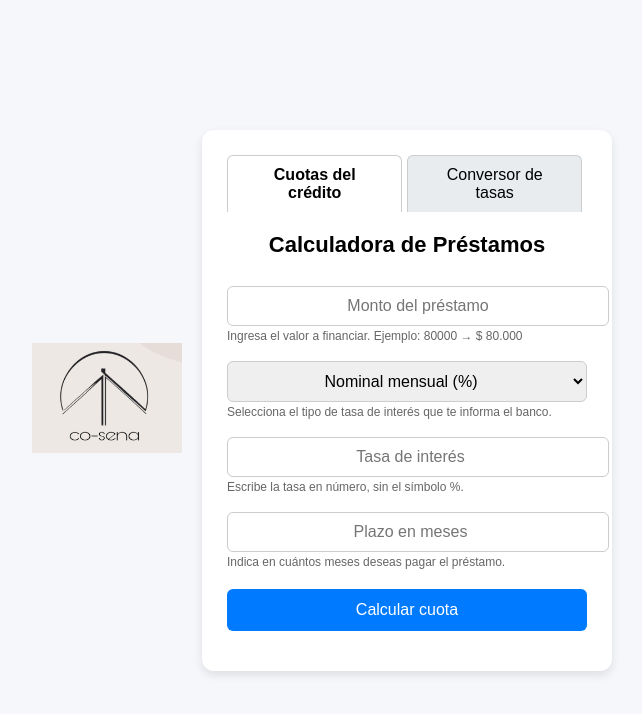
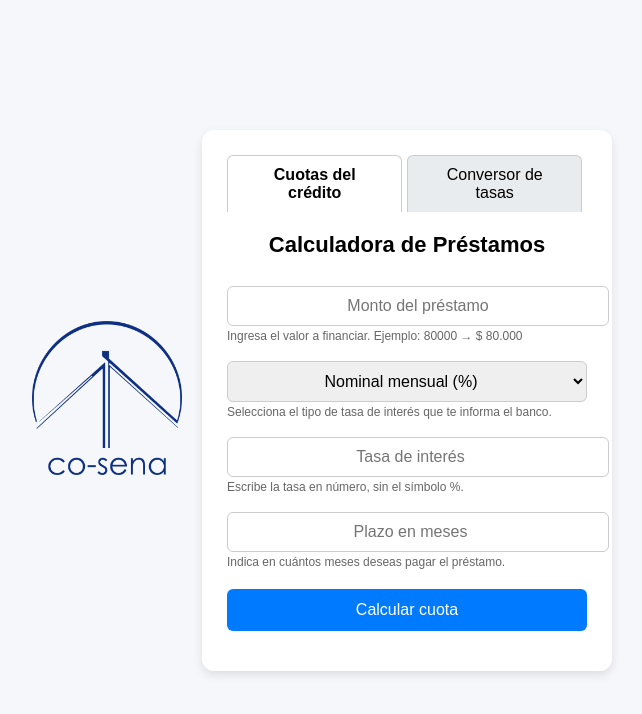
Before and after one commit to Will-Dot-bot/calculadora-financiera.cosena, a plain HTML site: page index.html in a window 1280 px wide. Shown: the whole page, without its empty margins (328-970 px from the left). Drawn offline with Linux system fonts and the light colour scheme.

Commit message:
Update index.html

```diff
--- a/index.html
+++ b/index.html
@@ -110,7 +110,7 @@
 </head>
 <body>
   <div class="logo">
-    <img src="Co-sena.logo.jpg" alt="Logo" width="150">
+    <img src="CO-SENA_logo blue.png" alt="Logo" width="150">
   </div>
 
   <div class="container">
@@ -240,4 +240,5 @@
     }
   </script>
 </body>
+
 </html>
```
